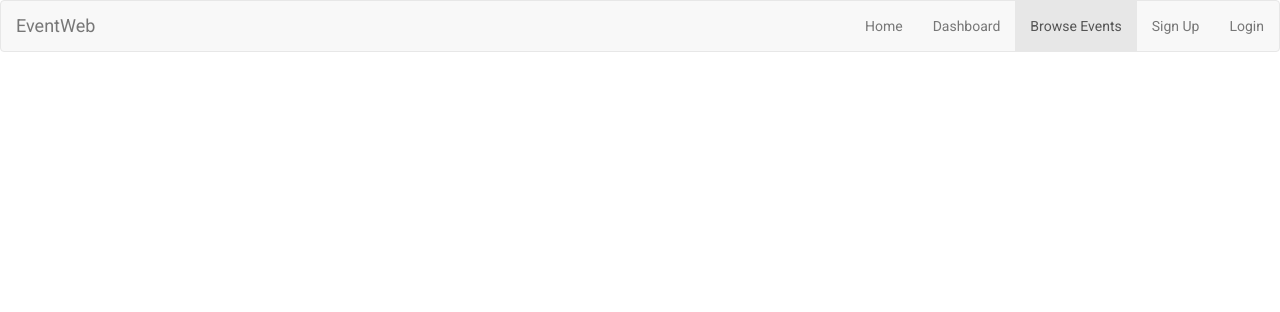
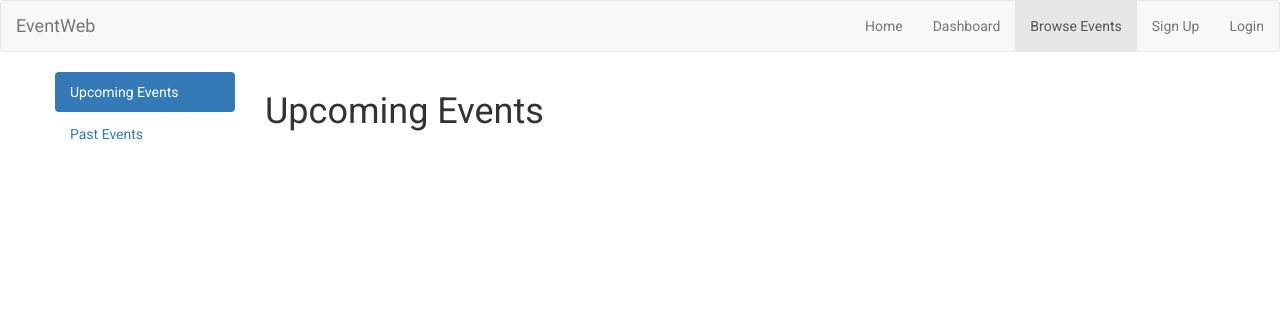
Before and after one commit to EventWeb/EventWeb, a PHP site: page /events.php in a window 1280 px wide. Shown: the top 312 px of the page. Run offline with PHP 8.4, Linux system fonts and the light colour scheme; tables that the repository leaves empty or names only in its code hold one stand-in row (values such as "Sample post"); some libraries are stand-ins or nearby versions.

Commit message:
events page with nav-pills and tabs

```diff
--- a/events.php
+++ b/events.php
@@ -1,3 +1,38 @@
+<?php
+
+// Connect to database
+$config = require('config.php');
+$dsn = $config['connection'] . ';dbname=' . $config['dbname'] . ';charset=' . $config['charset'];
+try {
+	$pdo = new PDO($dsn, $config['username'], $config['password'], $config['options']);
+} catch (PDOException $e) {
+	die($e->getMessage());
+}
+
+// Retrieve events and their organizers
+$sql = 'SELECT event.name, event.description, event.date, event.time, event.venue, user.name AS organizer
+	FROM event
+	INNER JOIN user ON event.user_id = user.id';
+$stmt = $pdo->prepare($sql);
+$stmt->execute();
+$events = $stmt->fetchAll();
+
+// Separate events into upcoming and past
+$upcomingEvents = [];
+$pastEvents = [];
+
+foreach ($events as $event) {
+	// Convert 00:00:00 to 00:00 AM/PM
+	$event['time'] = date('h:i A', strtotime($event['time']));
+
+	// Check whether event's datetime >= today
+	if (date('Y-m-d H:i:s', strtotime($event['date'] . ' ' . $event['time'])) >= date('Y-m-d H:i:s')) {
+		array_push($upcomingEvents, $event);
+	} else {
+		array_push($pastEvents, $event);
+	}
+}
+?>
 <!DOCTYPE html>
 <html>
 <head>
@@ -6,6 +41,45 @@
 <body>
 	<?php require('partials/header.php'); ?>
 
+	<div class="container">
+		<div class="row">
+			<ul class="nav nav-pills nav-stacked col-sm-2">
+				<li class="active"><a href="#upcoming" data-toggle="pill">Upcoming Events</a></li>
+				<li><a href="#past" data-toggle="pill">Past Events</a></li>
+			</ul>
+
+			<div class="tab-content col-sm-10">
+				<div class="tab-pane active" id="upcoming">
+					<h1>Upcoming Events</h1>
+					<div class="row">
+						<?php foreach ($upcomingEvents as $event) { ?>
+							<div class="col-sm-4">
+								<h4><?php echo $event['name']; ?></h2>
+								<p>By: <?php echo $event['organizer']; ?></p>
+								<p>Date: <?php echo $event['date']; ?></p>
+								<p>Time: <?php echo $event['time']; ?></p>
+							</div>
+						<?php } ?>
+					</div>
+				</div>
+
+				<div class="tab-pane" id="past">
+					<h1>Past Events</h1>
+					<div class="row">
+						<?php foreach ($pastEvents as $event) { ?>
+							<div class="col-sm-4">
+								<h4><?php echo $event['name']; ?></h2>
+								<p>By: <?php echo $event['organizer']; ?></p>
+								<p>Date: <?php echo $event['date']; ?></p>
+								<p>Time: <?php echo $event['time']; ?></p>
+							</div>
+						<?php } ?>
+					</div>
+				</div>
+			</div>
+		</div>
+	</div>
+
 	<?php require('partials/footer.php'); ?>
 	<script src="js/script.js"></script>
 </body>
```
